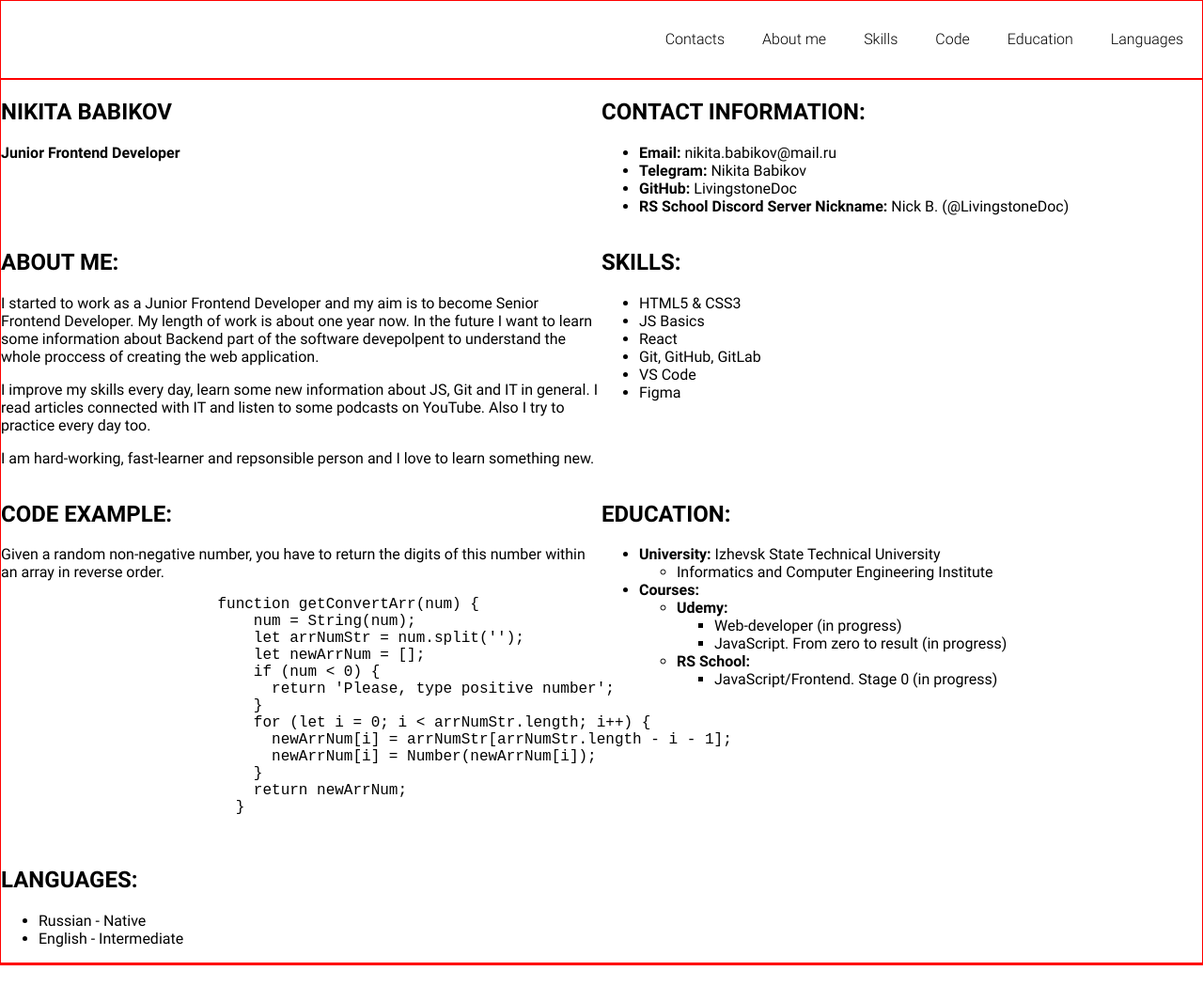
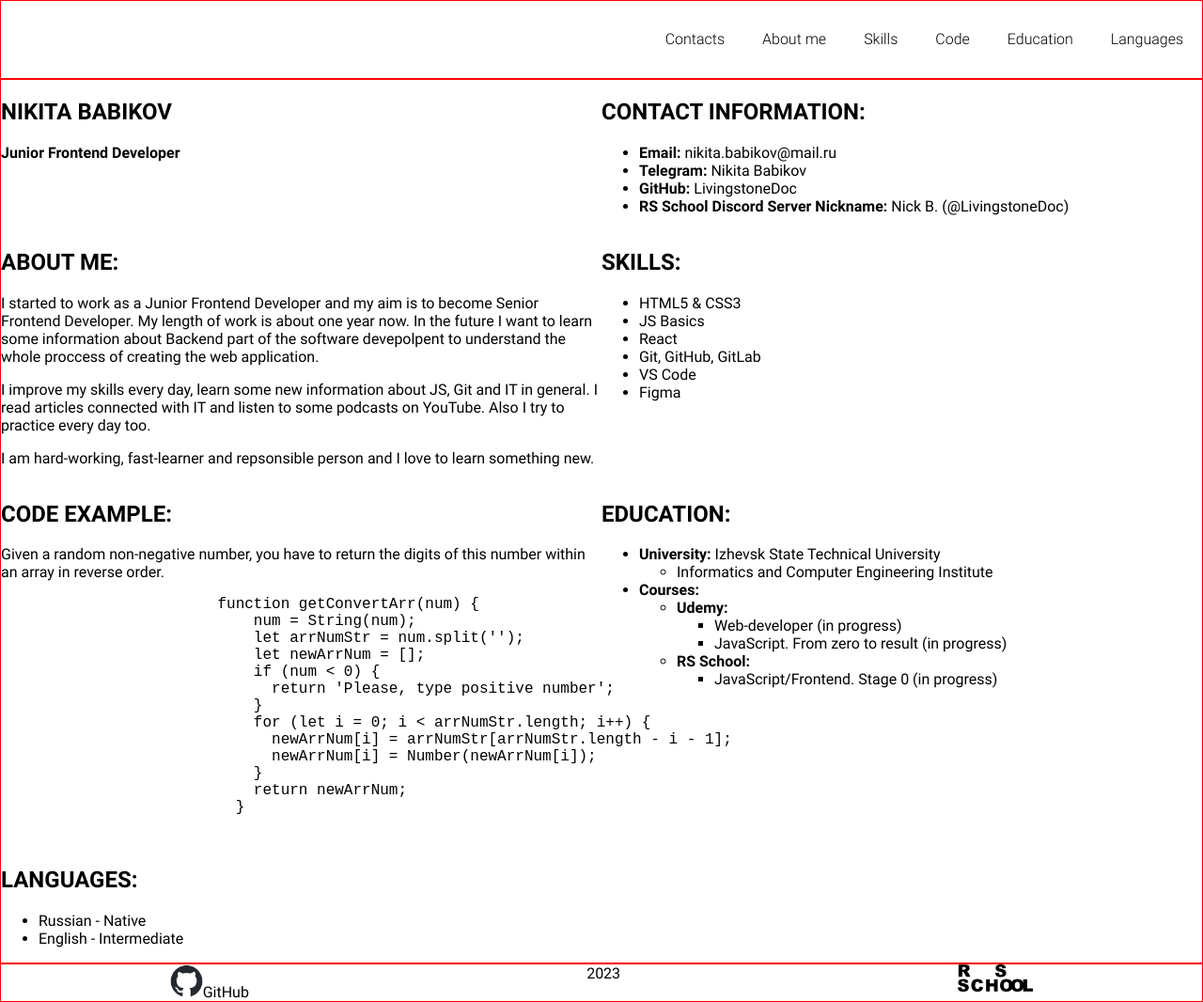
Before and after one commit to LivingstoneDoc/rsschool-cv, a plain HTML site: page index.html in a window 1280 px wide. Shown: the whole page at 94% size. Before the commit the page ends 1027 px from the top, so only its background shows below. Drawn offline with Linux system fonts and the light colour scheme.

Commit message:
feat: add footer

```diff
--- a/index.html
+++ b/index.html
@@ -126,7 +126,11 @@
     </main>
 
     <footer class="footer">
-        <div class="container"></div>
+        <div class="container">
+            <a href="https://github.com/LivingstoneDoc" class="link"><img src="./assets/svg/github-mark.ico" class="github-icon">GitHub</a>
+            <span>2023</span>
+            <a href="https://rs.school/js/"><img src="./assets/svg/rs_school.ico" class="rsschool-icon"></a>
+        </div>
     </footer>
 </body>
 </html>
--- a/style.css
+++ b/style.css
@@ -109,16 +109,30 @@ body {
     text-transform: uppercase;
 }
 
-#contacts .link {
+.link {
     text-decoration: none;
     color: black;
     transition: color 0.5s;
 }
 
-#contacts .link:hover {
+.link:hover {
     text-decoration: underline;
     color: blue;
 }
+
+.footer .github-icon {
+    width: 35px;
+}
+
+.footer .rsschool-icon {
+    width: 80px;
+}
+
+.footer .container {
+    display: flex;
+    justify-content: space-around;
+}
+
 
 .header {
     border: 1px solid red;
```
Also changed, not shown: assets/svg/github-mark.ico (added), assets/svg/rs_school.ico (added).
